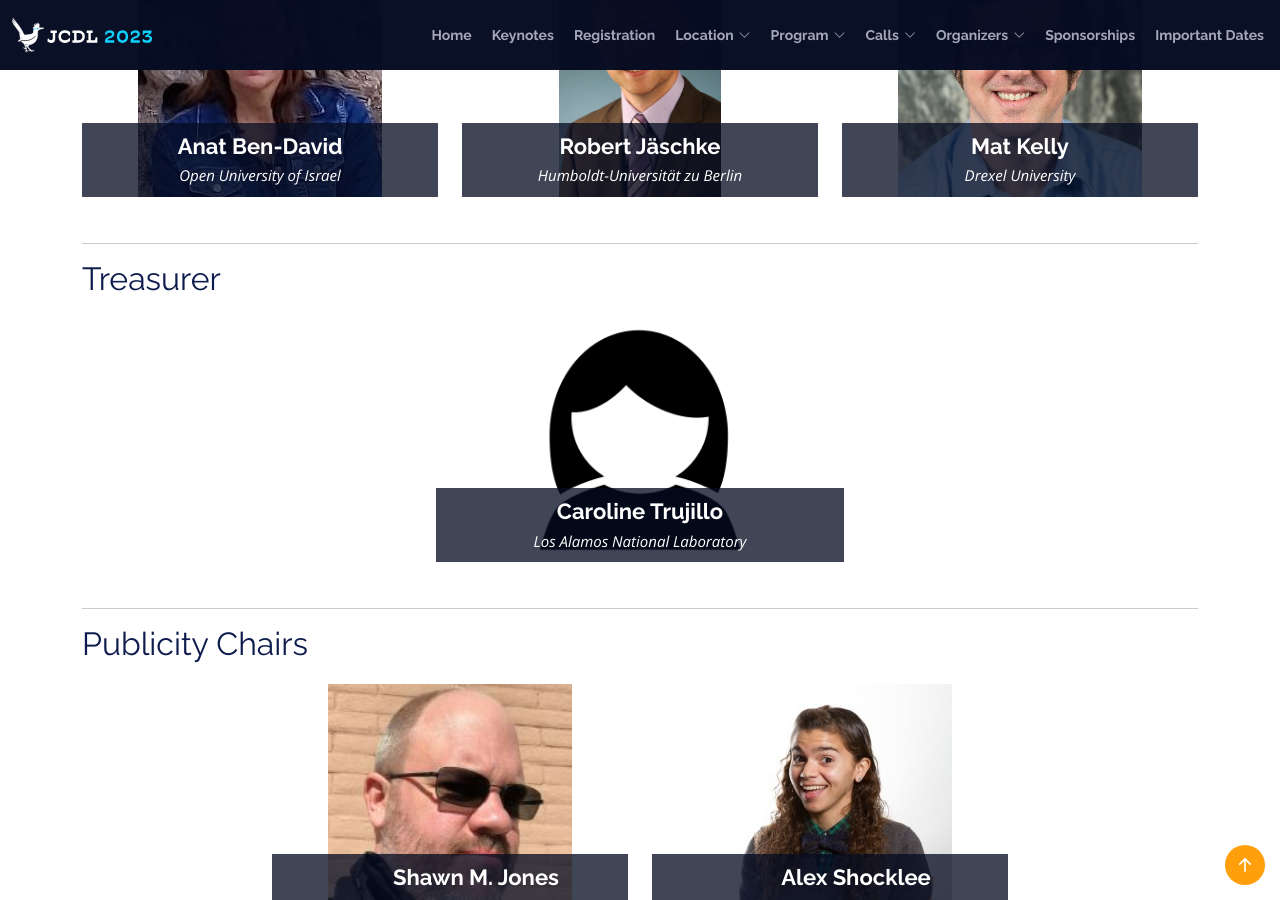
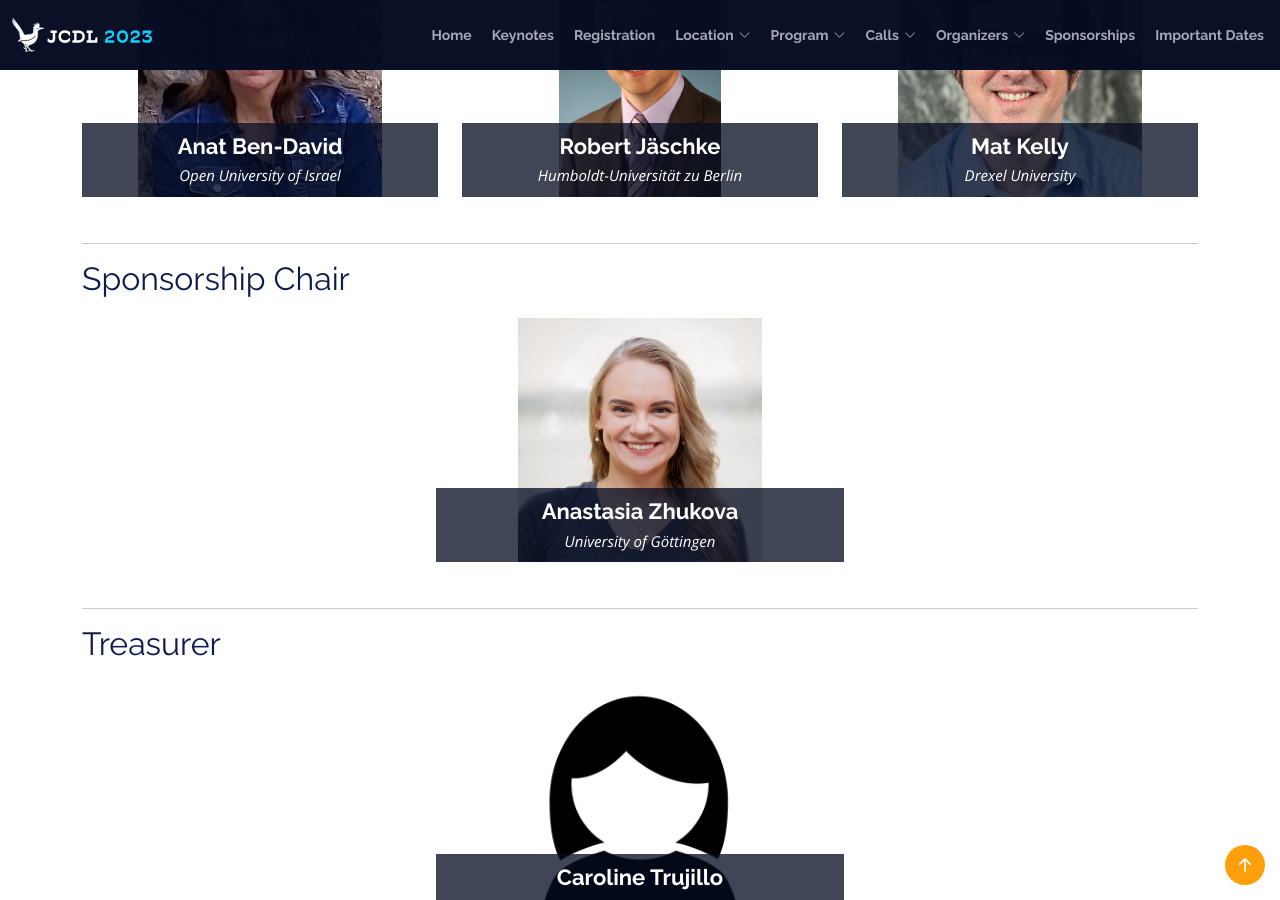
Before and after one commit to shawnmjones/JCDL2023-website-source, a Jekyll site: the page built from organizers.html, in a window 1280 px wide and 900 px high, scrolled down 621 px. Built offline with Jekyll 4.4.1, drawn with Linux system fonts in a browser that asks for light colours.

Commit message:
adding Anastasia Zhukova

```diff
--- a/organizers.html
+++ b/organizers.html
@@ -111,6 +111,38 @@
                                     <i class="bi bi-twitter"></i>
                                 </a>
                                 <a href="https://www.linkedin.com/in/matkelly/" target="_blank">
+                                    <i class="bi bi-linkedin"></i>
+                                </a>
+                            </div>
+                        </div>
+
+                    </div>
+                </div>
+
+            </div>
+
+            <hr>
+
+            <div class=""section-header">
+            <h2>Sponsorship Chair</h2>
+            </div>
+
+            <div class="row">
+
+                <div class="col-lg-12 col-md-12">
+                    <div class="speaker aos-init aos-animate" data-aos="fade-up" data-aos-delay="100" style="text-align: center;">
+
+                        <img src="{{ site.url }}/assets/img/people/anastasia-zhukova.jpg" alt="Anastasia Zhukova, University of Göttingen" class="img-fluid" style="height:244px;">
+                        <div class="details" style="width: 408px; margin: auto;">
+                            <h3>
+                                Anastasia Zhukova
+                            </h3>
+                            <p>University of Göttingen</p>
+                            <div class="social">
+                                <a href="https://twitter.com/ana_m_zhukova" target="_blank">
+                                    <i class="bi bi-twitter"></i>
+                                </a>
+                                <a href="https://www.linkedin.com/in/anastasia-zhukova-7b396891/" target="_blank">
                                     <i class="bi bi-linkedin"></i>
                                 </a>
                             </div>
```
Also changed, not shown: assets/img/people/anastasia-zhukova.jpg (added).
